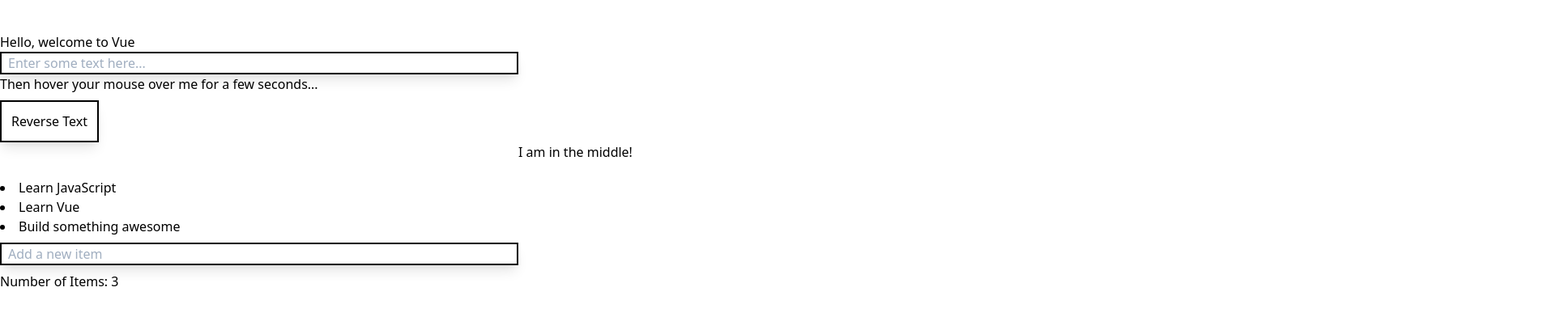
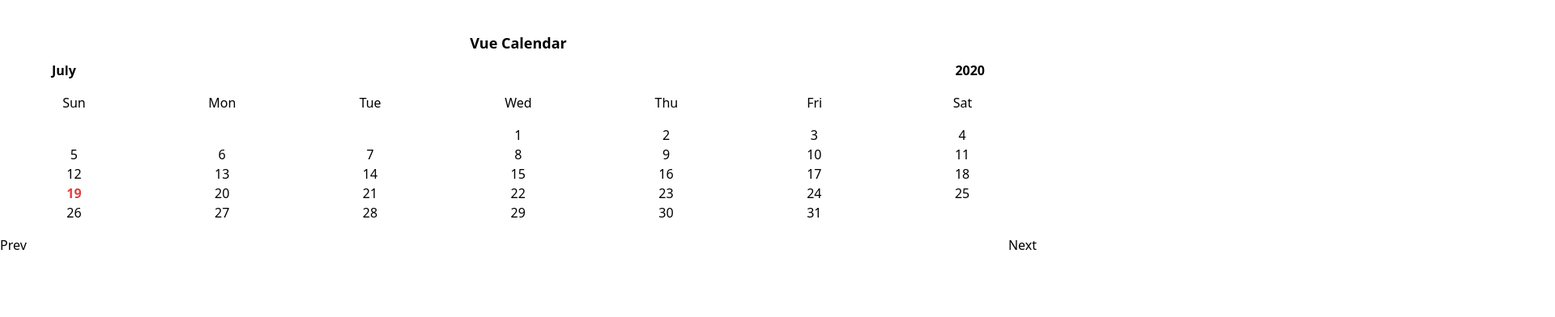
Before and after one commit to mojiwa/vue3-sandbox, a Vue app: page / in a window 1280 px wide. Shown: the top 392 px of the page at 81% size, 1920 px wide, since content can reach past the window. Built offline with nearby package versions, Linux system fonts and the light colour scheme.

Commit message:
Add calendar app

```diff
--- a/src/App.vue
+++ b/src/App.vue
@@ -1,30 +1,33 @@
 <template>
   <div id="app" class="container mx-auto mt-10">
-    <HelloWorld msg="Hello" />
+    <!-- <HelloWorld msg="Hello" />
     <div class="mt-5" />
-    <ToDo :todos=todos />
+    <ToDo :todos=todos /> -->
+    <Calendar />
   </div>
 </template>
 
 <script>
-  import HelloWorld from './components/HelloWorld.vue';
-  import ToDo from './components/ToDo';
+  // import HelloWorld from './components/HelloWorld.vue';
+  // import ToDo from './components/ToDo';
+  import  Calendar from './components/Calendar';
   import './assets/main.css';
   import './assets/custom.css';
 
   export default {
     name: 'App',
     components: {
-      HelloWorld,
-      ToDo
+      // HelloWorld,
+      // ToDo,
+      Calendar
     },
     data() {
       return {
-        todos: [
-          { text: 'Learn JavaScript' },
-          { text: 'Learn Vue' },
-          { text: 'Build something awesome' }
-        ],
+        // todos: [
+        //   { text: 'Learn JavaScript' },
+        //   { text: 'Learn Vue' },
+        //   { text: 'Build something awesome' }
+        // ],
       }
     },
   }
--- /dev/null
+++ b/src/components/Calendar.vue
@@ -0,0 +1,74 @@
+<template>
+    <div>
+        <div class="text-center text-lg font-bold my-2">Vue Calendar</div>
+        <div class="font-bold flex justify-between mx-16">
+            <div>
+                {{ currentMonthToString }}
+            </div>
+            <div>
+                {{ currentYear }}
+            </div>
+        </div>
+        <section class="flex my-2">
+            <p class="m-2 text-center" style="width: 14.28%" v-for="day in days" :key="day">{{ day }}</p>
+        </section>
+        <section class="flex flex-wrap">
+            <p class="text-center" style="width: 14.28%" v-for="num in startDay()" :key="num"></p>
+            <p class="text-center" :class="currentDate(num) ? 'text-red-600 font-semibold' : ''" style="width: 14.28%" v-for="num in daysInMonth(currentMonth, currentYear)" :key="num">{{ num }}</p>
+        </section>
+        <section class="flex justify-between my-4">
+            <button @click="prev">Prev</button>
+            <button @click="next">Next</button>
+        </section>
+    </div>
+</template>
+
+<script>
+export default {
+    data() {
+        return {
+            currentMonth: new Date().getMonth() + 1,
+            currentYear: new Date().getFullYear(),
+            days: ['Sun', 'Mon', 'Tue', 'Wed', 'Thu', 'Fri', 'Sat'],
+        }
+    },
+    computed: {
+        currentMonthToString() {
+            return new Date(this.currentYear, this.currentMonth-1).toLocaleString("default", { month: "long" });
+        }
+    },
+    methods: {
+        daysInMonth(month, year) {
+            return new Date(year, month, 0).getDate();
+        },
+        startDay() {
+            return new Date(this.currentYear, this.currentMonth-1, 1).getDay();
+        },
+        prev() {
+            if (this.currentMonth === 1) {
+                this.currentMonth = 12;
+                this.currentYear--;
+            } else {
+                this.currentMonth--;
+            }
+        },
+        next() {
+            if (this.currentMonth === 12) {
+                this.currentMonth = 1;
+                this.currentYear++;
+            } else {
+                this.currentMonth++;
+            }
+        },
+        currentDate(num) {
+            const calendarFullDate = new Date(this.currentYear, this.currentMonth-1, num).toDateString();
+            const currentDate = new Date().toDateString();
+            return calendarFullDate === currentDate;
+        },
+    }
+}
+</script>
+
+<style>
+
+</style>
--- a/src/components/HelloWorld.vue
+++ b/src/components/HelloWorld.vue
@@ -4,6 +4,7 @@
     <span v-if="seen">Now you see me</span>
     <p>{{ message }}</p>
     <input placeholder="Enter some text here..." class="w-1/2 px-2 border-2 border-solid border-black shadow-lg outline-none" v-model="message" />
+    <!-- Or you can use :title instead of v-bind:title -->
     <div v-bind:title="message">
       Then hover your mouse over me for a few seconds...
     </div>
```
